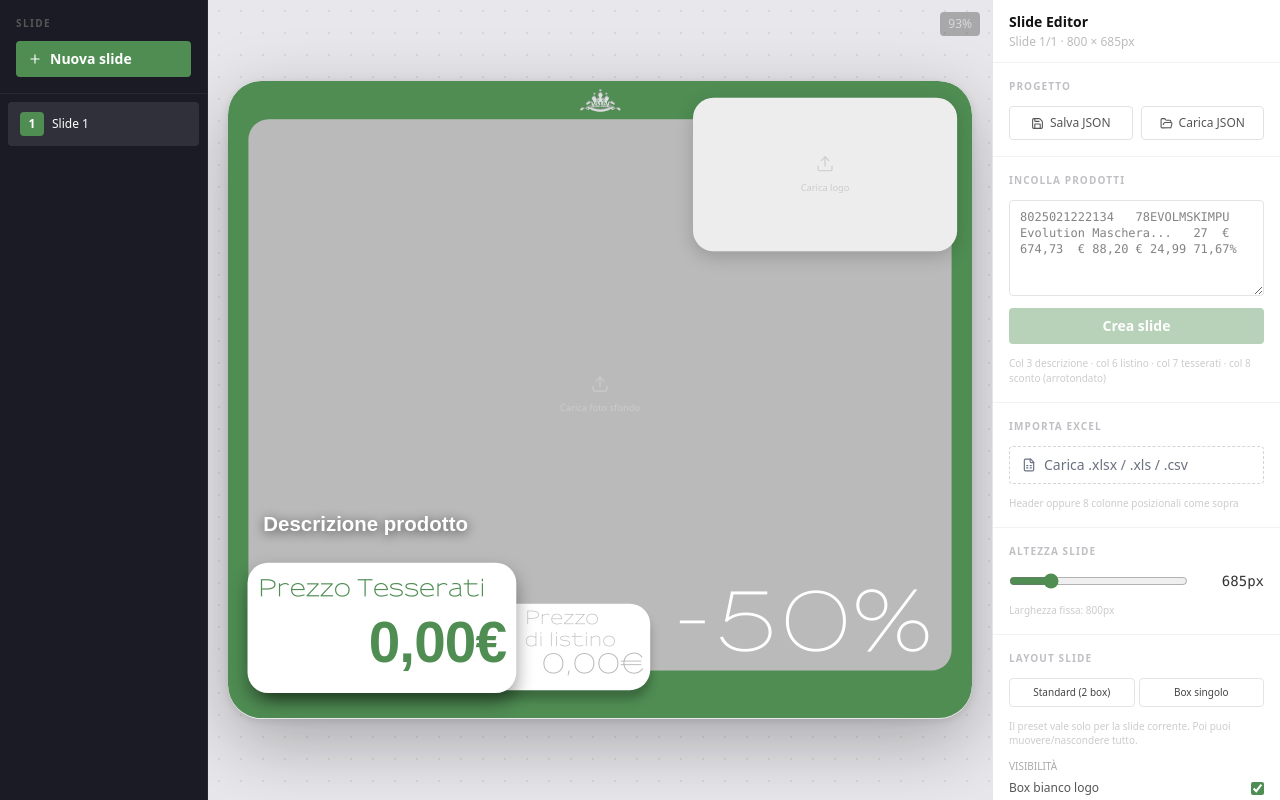
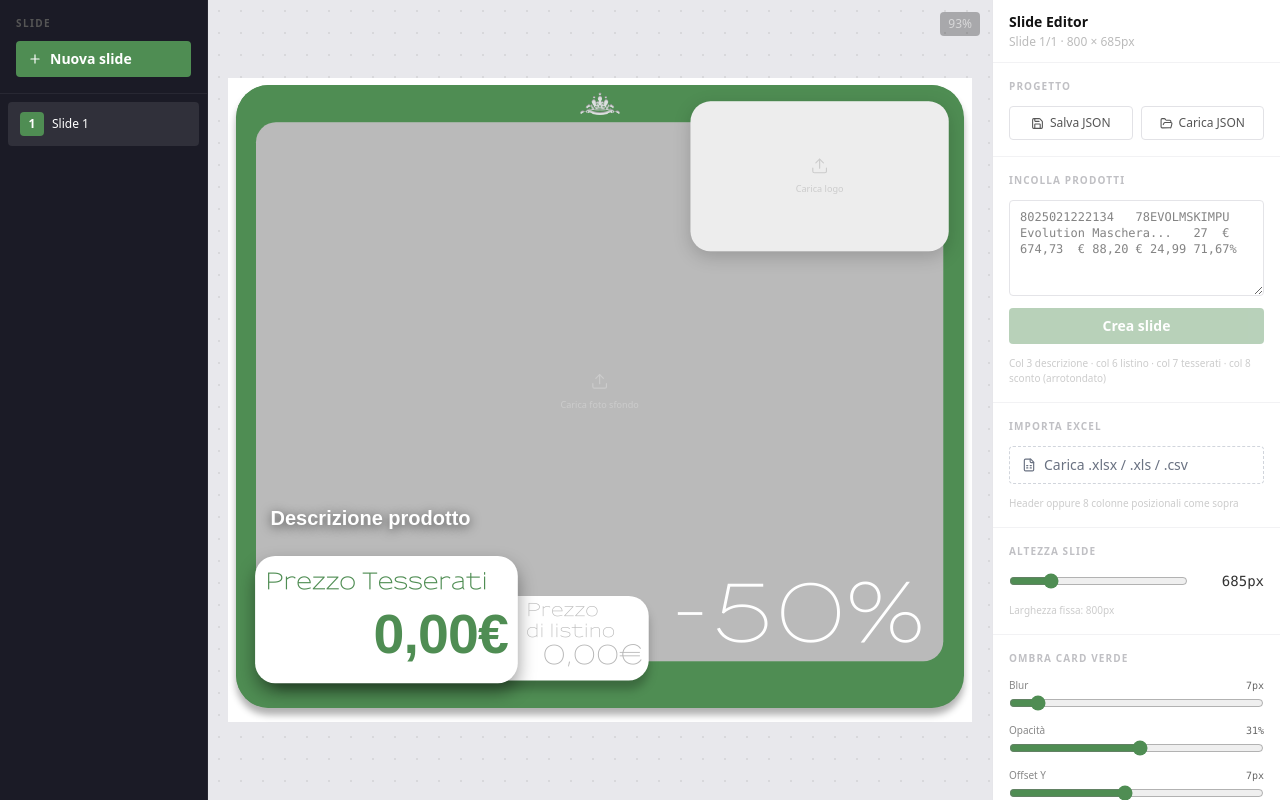
Before and after one commit to Dae-mmm/image-generation-editor, a React (Vite) app: page / in a window 1280 px wide. Built offline with nearby package versions, Linux system fonts and the light colour scheme; a web font is replaced by a local one.

Commit message:
drop shadow box verde

```diff
--- a/src/app/App.tsx
+++ b/src/app/App.tsx
@@ -344,6 +344,31 @@ const GREEN   = "#4f8d53";
 const BR      = 36;          // card border-radius
 const DEFAULT_H = 685;
 
+/** Soft drop shadow of the green card on the white page (preview + export). */
+interface CardShadow {
+  blur: number;
+  opacity: number;
+  offsetY: number;
+}
+
+function defaultCardShadow(): CardShadow {
+  return { blur: 7, opacity: 0.31, offsetY: 7 };
+}
+
+function cardShadowCss(s: CardShadow): string {
+  return `0 ${s.offsetY}px ${s.blur}px rgba(0,0,0,${s.opacity})`;
+}
+
+/** Side/top inset from blur only — offset Y must not shrink the card. */
+function cardShadowPad(s: CardShadow): number {
+  return Math.max(8, Math.ceil(s.blur + 2));
+}
+
+/** Extra canvas height so a positive offset Y is not clipped. */
+function cardShadowExtraHeight(s: CardShadow): number {
+  return Math.max(0, Math.ceil(s.offsetY));
+}
+
 // Photo
 const PHOTO_L     = 22;   // left/right inset from card edge
 const PHOTO_T     = 41;   // top inset (crown zone height)
@@ -599,12 +624,20 @@ function drawLayoutText(
   ctx.textBaseline = "alphabetic";
 }
 
-async function exportSlide(slide: Slide, H: number, fontFam: string) {
+async function exportSlide(slide: Slide, H: number, fontFam: string, cardShadow: CardShadow = defaultCardShadow()) {
   await document.fonts.ready;
 
   const W = CARD_W;
+  const pad = cardShadowPad(cardShadow);
+  const extraH = cardShadowExtraHeight(cardShadow);
+  const contentScale = (W - pad * 2) / W;
+  const scaledH = H * contentScale;
+  const vPad = (H - scaledH) / 2;
+
+  // Final image: width always 800; height grows only if offset Y needs room below
   const canvas = document.createElement("canvas");
-  canvas.width = W; canvas.height = H;
+  canvas.width = W;
+  canvas.height = H + extraH;
   const ctx = canvas.getContext("2d")!;
   const ph = photoRect(H);
   const { textLayout, logoBox, listinoBox, visibility: vis } = slide;
@@ -613,13 +646,25 @@ async function exportSlide(slide: Slide, H: number, fontFam: string) {
     : slide.tesseratiBox;
   const { x: LOGO_X, y: LOGO_Y, w: LOGO_W, h: LOGO_H } = logoBox;
 
-  // 1. White canvas background (shows through card corners)
+  // 1. White page (margin visible around the card)
   ctx.fillStyle = "white";
-  ctx.fillRect(0, 0, W, H);
-
-  // 2. Green card (full canvas, rounded)
+  ctx.fillRect(0, 0, canvas.width, canvas.height);
+
+  // 2. Green card inset by blur-only pad; offset Y may spill into extraH
+  ctx.save();
+  ctx.shadowColor = `rgba(0,0,0,${cardShadow.opacity})`;
+  ctx.shadowBlur = cardShadow.blur;
+  ctx.shadowOffsetX = 0;
+  ctx.shadowOffsetY = cardShadow.offsetY;
   ctx.fillStyle = GREEN;
-  rrect(ctx, 0, 0, W, H, BR); ctx.fill();
+  rrect(ctx, pad, vPad, W - pad * 2, scaledH, BR * contentScale);
+  ctx.fill();
+  ctx.restore();
+
+  // Content scaled into the inset card
+  ctx.save();
+  ctx.translate(pad, vPad);
+  ctx.scale(contentScale, contentScale);
 
   // 3. Photo (clipped)
   ctx.save();
@@ -665,7 +710,6 @@ async function exportSlide(slide: Slide, H: number, fontFam: string) {
       ctx.textAlign = line.align;
       ctx.textBaseline = "top";
       if (line.letterSpacing) {
-        // Canvas letterSpacing is supported in modern browsers
         (ctx as any).letterSpacing = `${line.letterSpacing}px`;
       }
       ctx.fillText(line.text, pos.x, pos.y);
@@ -701,7 +745,7 @@ async function exportSlide(slide: Slide, H: number, fontFam: string) {
     });
   }
 
-  // 11. Crown (white PNG drawn directly; transparent bg = green card shows through)
+  // 11. Crown
   try {
     const crownImg = await loadImg(simboloPSC);
     ctx.drawImage(crownImg, CARD_W / 2 - CROWN_W / 2, CROWN_Y, CROWN_W, CROWN_H);
@@ -721,18 +765,19 @@ async function exportSlide(slide: Slide, H: number, fontFam: string) {
     ctx.save();
     rrect(ctx, LOGO_X, LOGO_Y, LOGO_W, LOGO_H, LOGO_RADIUS); ctx.clip();
     const li = await loadImg(slide.logo.src);
-    // use contain (not cover) for logo
     const ia = li.naturalWidth / li.naturalHeight;
     const ba = LOGO_W / LOGO_H;
     let dw: number, dh: number;
-    const pad = vis.logoBoxBg ? 20 : 8;
-    if (ia > ba) { dw = LOGO_W - pad * 2; dh = dw / ia; }
-    else          { dh = LOGO_H - pad * 2; dw = dh * ia; }
+    const logoPad = vis.logoBoxBg ? 20 : 8;
+    if (ia > ba) { dw = LOGO_W - logoPad * 2; dh = dw / ia; }
+    else          { dh = LOGO_H - logoPad * 2; dw = dh * ia; }
     const logoX2 = LOGO_X + (LOGO_W - dw) / 2 + slide.logo.x;
     const logoY2 = LOGO_Y + (LOGO_H - dh) / 2 + slide.logo.y;
     ctx.drawImage(li, logoX2, logoY2, dw * slide.logo.scale, dh * slide.logo.scale);
     ctx.restore();
   }
+
+  ctx.restore(); // end card translate
 
   canvas.toBlob((blob) => {
     if (!blob) return;
@@ -1610,6 +1655,7 @@ export default function App() {
   const [slides, setSlides]         = useState<Slide[]>([mkSlide()]);
   const [current, setCurrent]       = useState(0);
   const [slideH, setSlideH]         = useState(DEFAULT_H);
+  const [cardShadow, setCardShadow] = useState<CardShadow>(() => defaultCardShadow());
   const [activeEdit, setActiveEdit] = useState<ActiveEdit>(null);
   const fontFam = "Sansumi";
   const [pasteText, setPasteText]   = useState("");
@@ -1880,7 +1926,7 @@ export default function App() {
   };
 
   const saveProject = () => {
-    const project = { version: 2, slideHeight: slideH, fontFamily: fontFam, slides };
+    const project = { version: 2, slideHeight: slideH, fontFamily: fontFam, cardShadow, slides };
     const blob = new Blob([JSON.stringify(project)], { type: "application/json" });
     const url = URL.createObjectURL(blob);
     const a = document.createElement("a"); a.href = url; a.download = "progetto-slide.json"; a.click();
@@ -1900,20 +1946,21 @@ export default function App() {
       };
       setSlides(project.slides.map((raw: any) => normalizeSlide(raw, fallback)));
       if (project.slideHeight) setSlideH(project.slideHeight);
+      if (project.cardShadow) setCardShadow({ ...defaultCardShadow(), ...project.cardShadow });
       setCurrent(0); setActiveEdit(null);
     } catch { alert("Errore nel caricamento del progetto."); }
   };
 
   const handleExport = async () => {
     setExporting(true);
-    try { await exportSlide(slide, slideH, fontFam); } finally { setExporting(false); }
+    try { await exportSlide(slide, slideH, fontFam, cardShadow); } finally { setExporting(false); }
   };
 
   const handleExportAll = async () => {
     setExporting(true);
     try {
       for (const s of slides) {
-        await exportSlide(s, slideH, fontFam);
+        await exportSlide(s, slideH, fontFam, cardShadow);
         await new Promise((r) => setTimeout(r, 400));
       }
     } finally { setExporting(false); }
@@ -1991,13 +2038,31 @@ export default function App() {
           backgroundImage: "radial-gradient(circle, rgba(0,0,0,0.07) 1px, transparent 0)",
           backgroundSize: "22px 22px",
         }} />
+        {(() => {
+          const pad = cardShadowPad(cardShadow);
+          const extraH = cardShadowExtraHeight(cardShadow);
+          const contentScale = (CARD_W - pad * 2) / CARD_W;
+          const scaledH = slideH * contentScale;
+          const vPad = (slideH - scaledH) / 2;
+          const ps = previewScale;
+          return (
             <div style={{
               position: "relative",
-          width: CARD_W * previewScale, height: slideH * previewScale,
-          borderRadius: BR * previewScale,
+              width: CARD_W * ps,
+              height: (slideH + extraH) * ps,
+              background: "white",
+              flexShrink: 0,
+            }}>
+              <div style={{
+                position: "absolute",
+                left: pad * ps,
+                top: vPad * ps,
+                width: (CARD_W - pad * 2) * ps,
+                height: scaledH * ps,
+                borderRadius: BR * contentScale * ps,
                 overflow: photoMode ? "visible" : "hidden",
-          flexShrink: 0,
-          boxShadow: "0 24px 72px rgba(0,0,0,0.28), 0 2px 8px rgba(0,0,0,0.1)",
+                boxShadow: cardShadowCss(cardShadow),
+                background: GREEN,
               }}>
                 <SlideCard
                   slide={slide} slideH={slideH} fontFam={fontFam}
@@ -2016,9 +2081,12 @@ export default function App() {
                   onUploadLogo={(f) => uploadImage(f, "logo")}
                   onBgGestureStart={pushBgUndo}
                   onLogoGestureStart={pushLogoUndo}
-            scale={previewScale}
-          />
-        </div>
+                  scale={ps * contentScale}
+                />
+              </div>
+            </div>
+          );
+        })()}
         {(photoMode || activeEdit || selectedBoxLineId) && (
           <div
             className="absolute bottom-5 left-1/2 -translate-x-1/2 flex items-center gap-2 px-4 py-2 rounded-full text-xs text-white"
@@ -2098,6 +2166,45 @@ export default function App() {
             <span className="text-sm font-mono w-16 text-right" style={{ color: "#333" }}>{slideH}px</span>
           </div>
           <p style={{ fontSize: 10, color: "#ccc", margin: 0 }}>Larghezza fissa: 800px</p>
+        </Section>
+
+        <Section label="Ombra card verde">
+          <label className="flex flex-col gap-0.5">
+            <div className="flex justify-between">
+              <span style={{ fontSize: 10, color: "#888" }}>Blur</span>
+              <span className="font-mono" style={{ fontSize: 10, color: "#666" }}>{cardShadow.blur}px</span>
+            </div>
+            <input
+              type="range" min={0} max={80} step={1}
+              value={cardShadow.blur} className="w-full" style={{ accentColor: GREEN }}
+              onChange={(e) => setCardShadow((s) => ({ ...s, blur: Number(e.target.value) }))}
+            />
+          </label>
+          <label className="flex flex-col gap-0.5">
+            <div className="flex justify-between">
+              <span style={{ fontSize: 10, color: "#888" }}>Opacità</span>
+              <span className="font-mono" style={{ fontSize: 10, color: "#666" }}>{Math.round(cardShadow.opacity * 100)}%</span>
+            </div>
+            <input
+              type="range" min={0} max={60} step={1}
+              value={Math.round(cardShadow.opacity * 100)} className="w-full" style={{ accentColor: GREEN }}
+              onChange={(e) => setCardShadow((s) => ({ ...s, opacity: Number(e.target.value) / 100 }))}
+            />
+          </label>
+          <label className="flex flex-col gap-0.5">
+            <div className="flex justify-between">
+              <span style={{ fontSize: 10, color: "#888" }}>Offset Y</span>
+              <span className="font-mono" style={{ fontSize: 10, color: "#666" }}>{cardShadow.offsetY}px</span>
+            </div>
+            <input
+              type="range" min={-20} max={40} step={1}
+              value={cardShadow.offsetY} className="w-full" style={{ accentColor: GREEN }}
+              onChange={(e) => setCardShadow((s) => ({ ...s, offsetY: Number(e.target.value) }))}
+            />
+          </label>
+          <p style={{ fontSize: 10, color: "#ccc", lineHeight: 1.4, margin: 0 }}>
+            Larghezza JPEG 800px. Il blur riduce un po’ la card; l’offset Y allunga solo l’altezza.
+          </p>
         </Section>
 
         <Section label="Layout slide">
```
Lines whose indentation alone changed are shown as unchanged.
